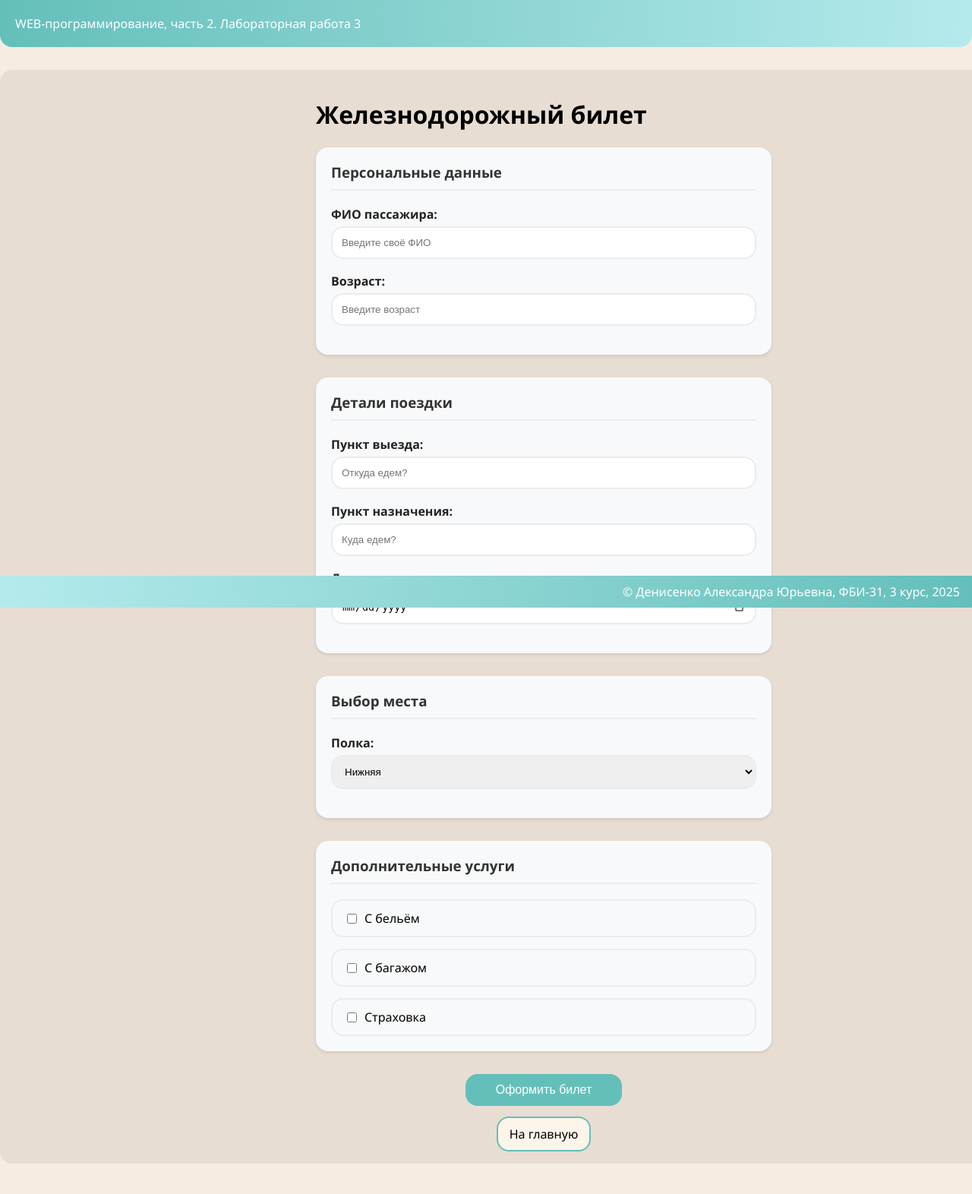
After one commit to nesssai/web-back-labs, a Flask app: page /lab3/ticket in a window 1280 px wide; the page is wider, and only the part inside the window is pictured. The commit adds this page. Shown: that part at 76% size. Run offline with Flask 3, Linux system fonts and the light colour scheme.

Commit message:
Железнодорожный билет

```diff
--- a/lab3.py
+++ b/lab3.py
@@ -113,3 +113,70 @@
     resp.delete_cookie('font_size')
     resp.delete_cookie('font_family')
     return resp
+
+@lab3.route('/lab3/ticket')
+def ticket():
+    return render_template('lab3/ticket.html', errors={})
+
+@lab3.route('/lab3/ticket_result')
+def ticket_result():
+    errors = {}
+
+    fio = request.args.get('fio')
+    shelf = request.args.get('shelf')
+    linen = request.args.get('linen')
+    baggage = request.args.get('baggage')
+    age = request.args.get('age')
+    departure = request.args.get('departure')
+    destination = request.args.get('destination')
+    date = request.args.get('date')
+    insurance = request.args.get('insurance')
+
+    if fio == '':
+        errors['fio'] = 'Заполните поле ФИО'
+    if age == '':
+        errors['age'] = 'Заполните возраст'
+    else:
+        try:
+            age_int = int(age)
+            if age_int < 1 or age_int > 120:
+                errors['age'] = 'Возраст должен быть от 1 до 120 лет'
+        except ValueError:
+            errors['age'] = 'Возраст должен быть числом'
+    if departure == '':
+        errors['departure'] = 'Заполните пункт выезда'
+    if destination == '':
+        errors['destination'] = 'Заполните пункт назначения'
+    if date == '':
+        errors['date'] = 'Выберите дату поездки'
+
+    if errors:
+        return render_template('lab3/ticket.html',
+                             errors=errors, fio=fio, shelf=shelf,
+                             linen=linen, baggage=baggage, age=age,
+                             departure=departure, destination=destination,
+                             date=date, insurance=insurance)
+
+    age_int = int(age)
+
+    if age_int >= 18:
+        price = 1000
+        ticket_type = "Взрослый"
+    else:
+        price = 700
+        ticket_type = "Детский"
+
+    if shelf in ['lower', 'lower_side']:
+        price += 100
+    if linen == 'on':
+        price += 75
+    if baggage == 'on':
+        price += 250
+    if insurance == 'on':
+        price += 150
+
+    return render_template('lab3/ticket_result.html',
+                         fio=fio, shelf=shelf, linen=linen,
+                         baggage=baggage, age=age_int, departure=departure,
+                         destination=destination, date=date, insurance=insurance,
+                         price=price, ticket_type=ticket_type)
--- /dev/null
+++ b/static/lab3/ticket.css
@@ -0,0 +1,104 @@
+.ticket-container {
+    max-width: 600px;
+    margin: 0 auto;
+}
+
+.form-section {
+    margin-bottom: 30px;
+    padding: 20px;
+    border-radius: 16px;
+    background: #f8f9fa;
+    box-shadow: 0 2px 4px rgba(0, 0, 0, 0.1);
+}
+
+.form-section h3 {
+    margin-top: 0;
+    margin-bottom: 20px;
+    color: #333;
+    border-bottom: 2px solid #e9ecef;
+    padding-bottom: 10px;
+}
+
+.form-group {
+    margin-bottom: 18px;
+}
+
+.form-group label {
+    display: block;
+    margin-bottom: 5px;
+    font-weight: bold;
+    color: rgb(34, 34, 34);
+}
+
+.form-group input,
+.form-group select {
+    width: 100%;
+    padding: 12px;
+    border: 2px solid #e9ecef;
+    border-radius: 16px;
+    box-sizing: border-box;
+    transition: border-color 0.3s;
+}
+
+.form-group input:focus,
+.form-group select:focus {
+    border-color: #64bfba;
+    outline: none;
+}
+
+.checkbox-group {
+    display: flex;
+    flex-direction: column;
+    gap: 15px;
+    margin-top: 10px;
+}
+
+.checkbox-label {
+    display: flex;
+    align-items: center;
+    padding: 12px 15px;
+    border: 2px solid #e9ecef;
+    border-radius: 16px;
+    cursor: pointer;
+    transition: all 0.3s;
+}
+
+.checkbox-label:hover {
+    border-color: #64bfba;
+    background: #ffffff;
+}
+
+.checkbox-label input {
+    margin-right: 10px;
+}
+
+.submit-section {
+    text-align: center;
+    margin-top: 30px;
+}
+
+.butt {
+    background: #64bfba;
+    color: white;
+    padding: 12px 40px;
+    border: none;
+    border-radius: 16px;
+    cursor: pointer;
+    font-size: 16px;
+    transition: background 0.3s;
+}
+
+.butt:hover {
+    background: #498a87;
+}
+
+.error {
+    color: #cc0000;
+    background-color: #ffecec;
+    border: 1px solid #f5c6cb;
+    padding: 8px 12px;
+    border-radius: 4px;
+    font-size: 14px;
+    margin-top: 5px;
+    display: block;
+}
--- a/templates/lab3/lab3.html
+++ b/templates/lab3/lab3.html
@@ -31,5 +31,8 @@
         <li>
             <a href="/lab3/settings">Настройки отображения</a>
         </li>
+        <li>
+            <a href="/lab3/ticket">Железнодорожный билет</a>
+        </li>
     </ol>
 {% endblock %}
--- /dev/null
+++ b/templates/lab3/ticket.html
@@ -0,0 +1,94 @@
+{% extends "base.html" %}
+
+{% block lab %}Лабораторная работа 3{% endblock %}
+
+{% block main %}
+<link rel="stylesheet" href="{{ url_for('static', filename='lab3/ticket.css') }}">
+
+<div class="ticket-container">
+    <h1>Железнодорожный билет</h1>
+
+    <form action="/lab3/ticket_result">
+        <div class="form-section">
+            <h3>Персональные данные</h3>
+            <div class="form-group">
+                <label>ФИО пассажира:</label>
+                <input type="text" placeholder="Введите своё ФИО" name="fio" value="{{ fio or '' }}">
+                {% if errors and errors.fio %}
+                    <span class="error">{{ errors.fio }}</span>
+                {% endif %}
+            </div>
+
+            <div class="form-group">
+                <label>Возраст:</label>
+                <input type="number" name="age" placeholder="Введите возраст" value="{{ age or '' }}">
+                {% if errors and errors.age %}
+                    <span class="error">{{ errors.age }}</span>
+                {% endif %}
+            </div>
+        </div>
+
+        <div class="form-section">
+            <h3>Детали поездки</h3>
+            <div class="form-group">
+                <label>Пункт выезда:</label>
+                <input type="text" name="departure" placeholder="Откуда едем?" value="{{ departure or '' }}">
+                {% if errors and errors.departure %}
+                    <span class="error">{{ errors.departure }}</span>
+                {% endif %}
+            </div>
+
+            <div class="form-group">
+                <label>Пункт назначения:</label>
+                <input type="text" name="destination" placeholder="Куда едем?" value="{{ destination or '' }}">
+                {% if errors and errors.destination %}
+                    <span class="error">{{ errors.destination }}</span>
+                {% endif %}
+            </div>
+
+            <div class="form-group">
+                <label>Дата поездки:</label>
+                <input type="date" name="date" value="{{ date or '' }}">
+                {% if errors and errors.date %}
+                    <span class="error">{{ errors.date }}</span>
+                {% endif %}
+            </div>
+        </div>
+
+        <div class="form-section">
+            <h3>Выбор места</h3>
+            <div class="form-group">
+                <label>Полка:</label>
+                <select name="shelf">
+                    <option value="lower" {{ 'selected' if shelf == 'lower' }}>Нижняя</option>
+                    <option value="upper" {{ 'selected' if shelf == 'upper' }}>Верхняя</option>
+                    <option value="upper_side" {{ 'selected' if shelf == 'upper_side' }}>Верхняя боковая</option>
+                    <option value="lower_side" {{ 'selected' if shelf == 'lower_side' }}>Нижняя боковая</option>
+                </select>
+                {% if errors and errors.shelf %}
+                    <span class="error">{{ errors.shelf }}</span>
+                {% endif %}
+            </div>
+        </div>
+
+        <div class="form-section">
+            <h3>Дополнительные услуги</h3>
+            <div class="checkbox-group">
+                <label class="checkbox-label">
+                    <input type="checkbox" name="linen" {{ 'checked' if linen == 'on' }}> С бельём
+                </label>
+                <label class="checkbox-label">
+                    <input type="checkbox" name="baggage" {{ 'checked' if baggage == 'on' }}> С багажом
+                </label>
+                <label class="checkbox-label">
+                    <input type="checkbox" name="insurance" {{ 'checked' if insurance == 'on' }}> Страховка
+                </label>
+            </div>
+        </div>
+
+        <div class="submit-section">
+            <button type="submit" class="butt">Оформить билет</button>
+        </div>
+    </form>
+</div>
+{% endblock %}
```
Also changed, not shown: static/lab3/ticket_result.css (added, +91 -0 lines), templates/lab3/ticket_result.html (added, +71 -0 lines).
